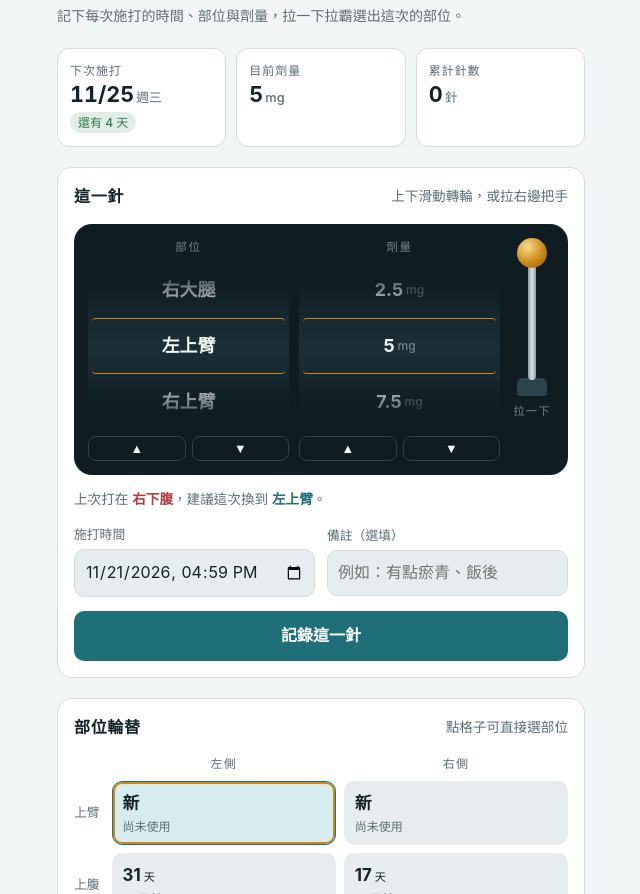
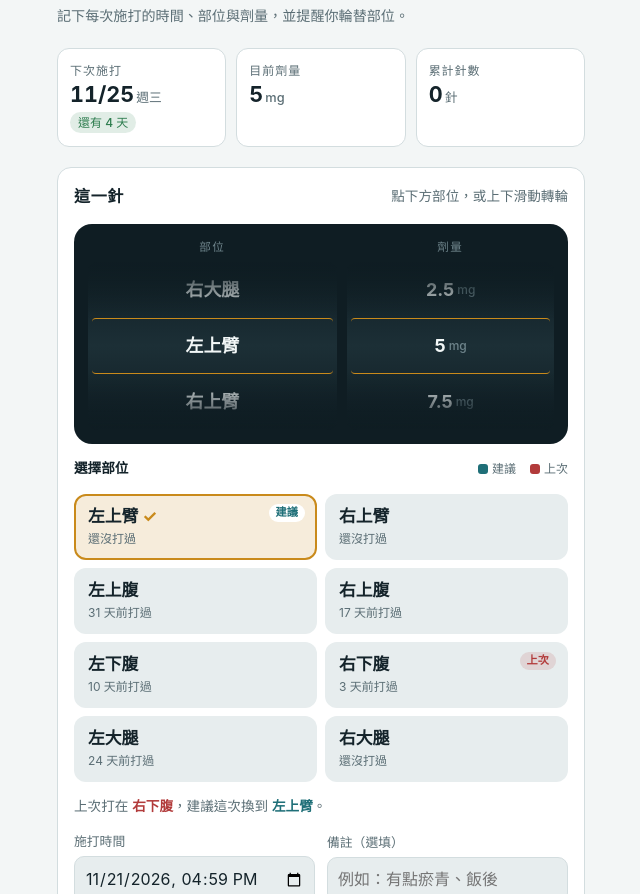
Before and after one commit to r813313452/shot, a plain HTML site: page index.html in a window 1280 px wide. Shown: the part 55-949 px from the top of the page, without its empty margins (319-959 px from the left). Drawn offline with Linux system fonts and the light colour scheme.

Commit message:
Add files via upload

```diff
--- a/index.html
+++ b/index.html
@@ -52,7 +52,7 @@ h2{font-size:1rem;margin:0;font-weight:700;letter-spacing:.04em}
 .pill.warn{color:var(--warn);background:color-mix(in srgb,var(--warn) 16%,transparent)}
 .pill.bad{color:var(--bad);background:color-mix(in srgb,var(--bad) 14%,transparent)}
 
-.machine{background:var(--reel-bg);border-radius:18px;padding:14px;display:grid;grid-template-columns:1fr 1fr auto;gap:10px;align-items:stretch}
+.machine{background:var(--reel-bg);border-radius:18px;padding:14px;display:grid;grid-template-columns:1.2fr 1fr;gap:10px;align-items:stretch}
 .reel-col{display:flex;flex-direction:column;gap:6px;min-width:0}
 .reel-label{color:var(--reel-dim);font-size:.72rem;letter-spacing:.14em;text-align:center}
 .reel{position:relative;height:168px;overflow:hidden;border-radius:10px;background:linear-gradient(var(--reel-bg),var(--reel-mid) 50%,var(--reel-bg));outline:none;touch-action:none;cursor:grab;user-select:none;-webkit-user-select:none}
@@ -84,16 +84,19 @@ input:focus-visible,button:focus-visible,textarea:focus-visible{outline:2px soli
 .btn.primary{background:var(--accent);color:var(--accent-ink);width:100%;font-size:1rem}
 .btn.ghost{background:transparent;color:var(--muted);border-color:var(--line);font-weight:500;padding:7px 12px;font-size:.85rem}
 
-.map{display:grid;grid-template-columns:auto 1fr 1fr;gap:8px}
-.map .rh{font-size:.8rem;color:var(--muted);display:flex;align-items:center;padding-right:4px}
-.map .ch{font-size:.75rem;color:var(--muted);text-align:center;letter-spacing:.1em}
-.site{background:var(--sunk);border:1px solid transparent;border-radius:10px;padding:8px 10px;cursor:pointer;text-align:left;font:inherit;color:var(--fg);min-width:0;display:flex;flex-direction:column}
-.site .d{font-family:var(--font-num);font-weight:700;font-size:1.05rem}
-.site .d small{font-size:.7rem;font-weight:500}
+.pick-head{display:flex;justify-content:space-between;align-items:center;font-size:.85rem;font-weight:700;gap:10px;flex-wrap:wrap}
+.pick-head .legend{font-weight:400}
+.map{display:grid;grid-template-columns:1fr 1fr;gap:8px}
+.site{position:relative;background:var(--sunk);border:2px solid transparent;border-radius:12px;padding:10px 12px;min-height:58px;cursor:pointer;text-align:left;font:inherit;color:var(--fg);min-width:0;display:flex;flex-direction:column;justify-content:center;gap:1px;transition:transform .1s}
+.site:active{transform:scale(.97)}
+.site .nm{font-weight:700;font-size:1.05rem;line-height:1.3}
 .site .m{font-size:.75rem;color:var(--muted)}
-.site.last{border-color:var(--bad)}
-.site.rec{border-color:var(--accent);background:var(--accent-soft)}
-.site.sel{box-shadow:inset 0 0 0 2px var(--gold)}
+.site .badge{position:absolute;top:8px;right:10px;font-size:.7rem;font-weight:700;padding:0 7px;border-radius:99px}
+.site.last .badge{color:var(--bad);background:color-mix(in srgb,var(--bad) 14%,transparent)}
+.site.rec .badge{color:var(--accent);background:var(--surface)}
+.site.rec{background:var(--accent-soft)}
+.site.sel{border-color:var(--gold);background:color-mix(in srgb,var(--gold) 16%,var(--surface))}
+.site.sel .nm::after{content:" ✓";color:var(--gold)}
 .legend{display:flex;gap:14px;flex-wrap:wrap;font-size:.75rem;color:var(--muted)}
 .legend i{display:inline-block;width:10px;height:10px;border-radius:3px;margin-right:4px;vertical-align:-1px}
 
@@ -135,7 +138,7 @@ input:focus-visible,button:focus-visible,textarea:focus-visible{outline:2px soli
 <div class="wrap">
   <header>
     <h1>每週一針</h1>
-    <p class="sub">記下每次施打的時間、部位與劑量，拉一下拉霸選出這次的部位。</p>
+    <p class="sub">記下每次施打的時間、部位與劑量，並提醒你輪替部位。</p>
   </header>
 
   <section class="status" aria-label="目前狀態">
@@ -145,36 +148,25 @@ input:focus-visible,button:focus-visible,textarea:focus-visible{outline:2px soli
   </section>
 
   <section class="panel" aria-labelledby="pickH">
-    <div class="row spread"><h2 id="pickH">這一針</h2><span class="hint">上下滑動轉輪，或拉右邊把手</span></div>
+    <div class="row spread"><h2 id="pickH">這一針</h2><span class="hint">點下方部位，或上下滑動轉輪</span></div>
     <div class="machine">
       <div class="reel-col">
         <div class="reel-label">部位</div>
         <div class="reel" id="reelSite" tabindex="0" role="listbox" aria-label="施打部位"><div class="win"></div><div class="track"></div></div>
-        <div class="nudge"><button type="button" data-reel="site" data-d="-1" aria-label="上一個部位">▲</button><button type="button" data-reel="site" data-d="1" aria-label="下一個部位">▼</button></div>
       </div>
       <div class="reel-col">
         <div class="reel-label">劑量</div>
         <div class="reel" id="reelDose" tabindex="0" role="listbox" aria-label="劑量"><div class="win"></div><div class="track"></div></div>
-        <div class="nudge"><button type="button" data-reel="dose" data-d="-1" aria-label="較低劑量">▲</button><button type="button" data-reel="dose" data-d="1" aria-label="較高劑量">▼</button></div>
       </div>
-      <button type="button" class="lever" id="lever" aria-label="拉霸：轉到建議部位與上次劑量">
-        <div class="shaft"><div class="ball"></div></div>
-        <div class="base"></div>
-        <div class="tag">拉一下</div>
-      </button>
     </div>
+    <div class="pick-head"><span>選擇部位</span><span class="legend"><span><i style="background:var(--accent)"></i>建議</span><span><i style="background:var(--bad)"></i>上次</span></span></div>
+    <div class="map" id="map"></div>
     <p class="hint" id="recHint"></p>
     <div class="row">
       <label class="f" for="when">施打時間<input type="datetime-local" id="when"></label>
       <label class="f" for="note">備註（選填）<input type="text" id="note" maxlength="80" placeholder="例如：有點瘀青、飯後"></label>
     </div>
     <button type="button" class="btn primary" id="save">記錄這一針</button>
-  </section>
-
-  <section class="panel" aria-labelledby="mapH">
-    <div class="row spread"><h2 id="mapH">部位輪替</h2><span class="hint">點格子可直接選部位</span></div>
-    <div class="map" id="map"></div>
-    <div class="legend"><span><i style="background:var(--accent)"></i>建議這次</span><span><i style="background:var(--bad)"></i>上次打過</span><span>數字＝距上次使用天數</span></div>
   </section>
 
   <section class="panel" aria-labelledby="logH">
@@ -308,15 +300,16 @@ input:focus-visible,button:focus-visible,textarea:focus-visible{outline:2px soli
   function renderMap(){
     if(!reels) return;
     const m=lastUse(), last=sorted()[0], rec=recommend(), sel=reels.site.value;
-    let h='<div></div><div class="ch">左側</div><div class="ch">右側</div>';
+    let h='';
     ROWS.forEach(row=>{
-      h+='<div class="rh">'+row+'</div>';
       ['左','右'].forEach(side=>{
         const s=SITES.find(x=>x.row===row&&x.side===side);
-        const cls=['site']; if(last&&s.id===last.site)cls.push('last'); else if(s.id===rec.id)cls.push('rec'); if(sel.id===s.id)cls.push('sel');
+        const isLast=last&&s.id===last.site, isRec=s.id===rec.id;
+        const cls=['site']; if(isLast)cls.push('last'); else if(isRec)cls.push('rec'); if(sel.id===s.id)cls.push('sel');
         const t=m[s.id]; const d=t==null?null:daysAgo(t);
-        const meta=t==null?'尚未使用':(d===0?'今天':d+' 天前')+(s.id===rec.id?' · 建議':'');
-        h+='<button type="button" class="'+cls.join(' ')+'" data-site="'+s.id+'" aria-label="'+s.name+'，'+meta+'"><span class="d">'+(t==null?'新':d+'<small> 天</small>')+'</span><span class="m">'+meta+'</span></button>';
+        const meta=t==null?'還沒打過':(d===0?'今天打過':d+' 天前打過');
+        const badge=isLast?'上次':(isRec?'建議':'');
+        h+='<button type="button" class="'+cls.join(' ')+'" data-site="'+s.id+'" aria-pressed="'+(sel.id===s.id)+'" aria-label="'+s.name+'，'+meta+(badge?'，'+badge:'')+'"><span class="nm">'+s.name+'</span><span class="m">'+meta+'</span>'+(badge?'<span class="badge">'+badge+'</span>':'')+'</button>';
       });
     });
     $('map').innerHTML=h;
@@ -335,19 +328,12 @@ input:focus-visible,button:focus-visible,textarea:focus-visible{outline:2px soli
     site:Reel($('reelSite'),SITES,s=>s.name,'施打部位'),
     dose:Reel($('reelDose'),DOSES,d=>d+'<span class="u">mg</span>','劑量')
   };
-  document.querySelectorAll('.nudge button').forEach(b=>b.addEventListener('click',()=>reels[b.dataset.reel].step(+b.dataset.d)));
-  $('map').addEventListener('click',e=>{ const b=e.target.closest('[data-site]'); if(!b)return; reels.site.spinTo(SITES.findIndex(s=>s.id===b.dataset.site),1,500) });
+  $('map').addEventListener('click',e=>{ const b=e.target.closest('[data-site]'); if(!b)return;
+    if(navigator.vibrate){ try{navigator.vibrate(10)}catch(_){} }
+    reels.site.spinTo(SITES.findIndex(s=>s.id===b.dataset.site),2,700) });
 
   function localInput(t){ const d=new Date(t); d.setMinutes(d.getMinutes()-d.getTimezoneOffset()); return d.toISOString().slice(0,16) }
   $('when').value=localInput(Date.now());
-
-  $('lever').addEventListener('click',()=>{
-    const lv=$('lever'); lv.classList.add('pulled'); setTimeout(()=>lv.classList.remove('pulled'),reduce?0:350);
-    if(navigator.vibrate){ try{navigator.vibrate(20)}catch(e){} }
-    const last=sorted()[0];
-    reels.site.spinTo(SITES.indexOf(recommend()),6,1600);
-    reels.dose.spinTo(last?Math.max(0,DOSES.indexOf(last.dose)):0,4,1100);
-  });
 
   $('save').addEventListener('click',()=>{
     const v=$('when').value; const t=v?new Date(v).getTime():Date.now();
```
